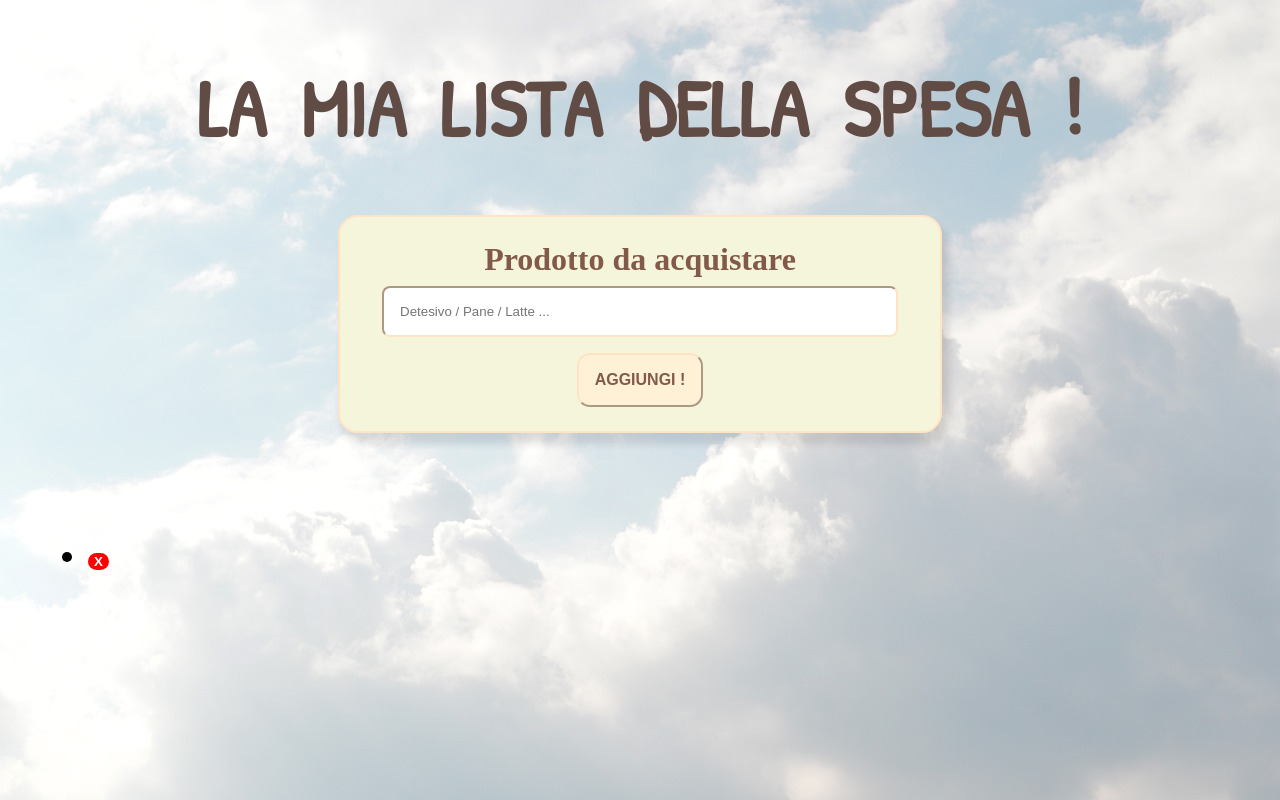
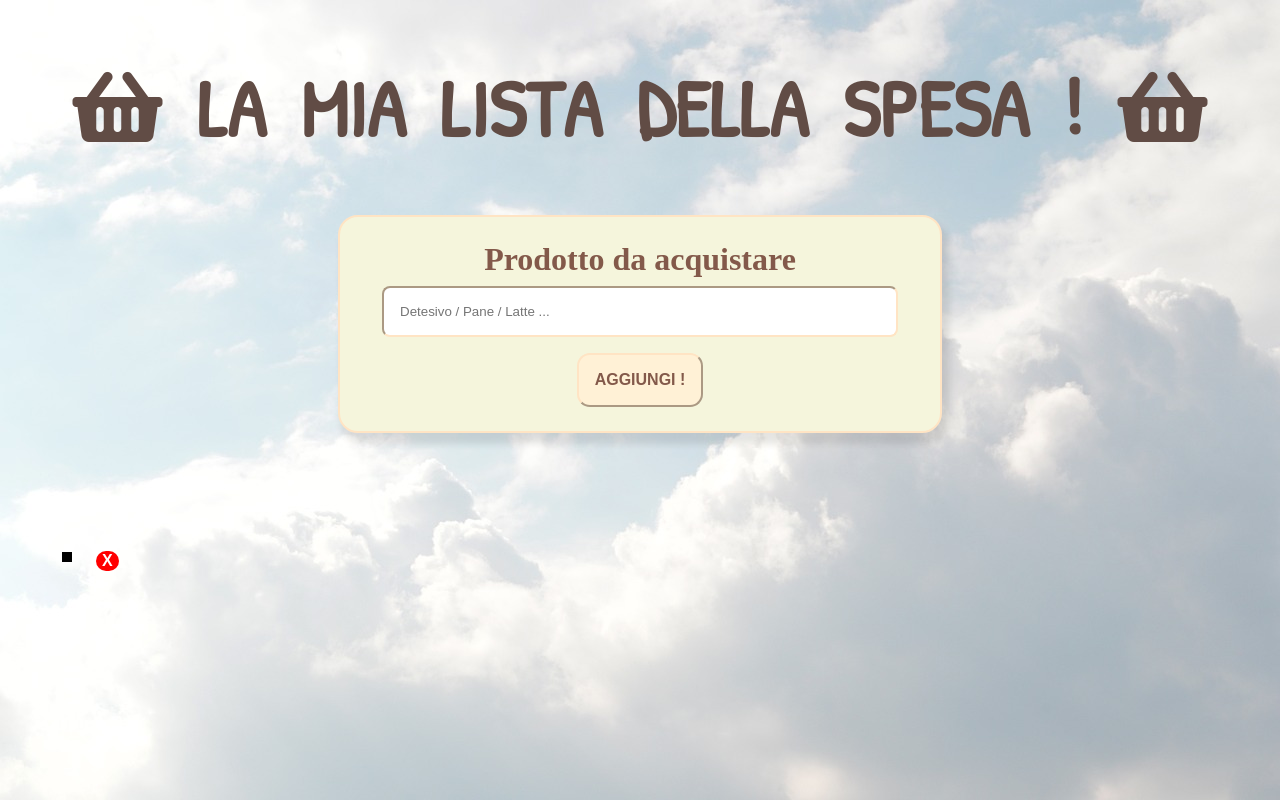
Before and after one commit to AleAngheben/ESERCIZIO-U1-W3-D3, a plain HTML site: page index.html in a window 1280 px wide. Both pictures are taken after a click on the button "AGGIUNGI !". Drawn offline with Linux system fonts and the light colour scheme.

Commit message:
css changes on ul

```diff
--- a/assets/style.css
+++ b/assets/style.css
@@ -50,6 +50,7 @@ section label {
   font-size: 1.5rem;
   padding-left: 5rem;
   padding-top: 5rem;
+  list-style: square;
 }
 
 .liFromUser {
@@ -77,4 +78,6 @@ section label {
   font-weight: bolder;
   border: 0px;
   border-radius: 40px;
+  margin-left: 0.5rem;
+  font-size: 1rem;
 }
--- a/index.html
+++ b/index.html
@@ -16,7 +16,10 @@
   <body>
     <main>
       <header>
-        <h1>LA MIA LISTA DELLA SPESA !</h1>
+        <h1>
+          <i class="fas fa-shopping-basket"></i> LA MIA LISTA DELLA SPESA !
+          <i class="fas fa-shopping-basket"></i>
+        </h1>
       </header>
       <section id="mySection">
         <label for="product">Prodotto da acquistare</label>
```
